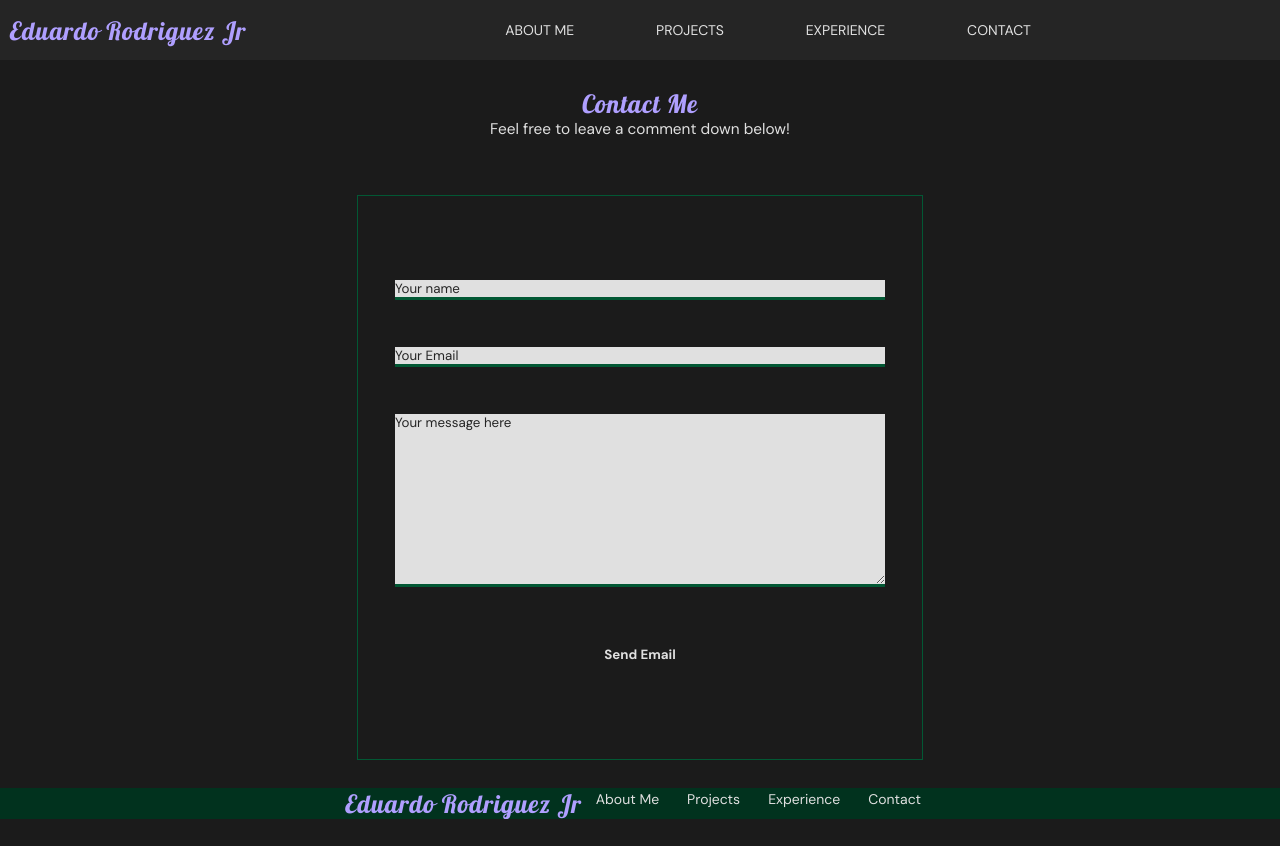
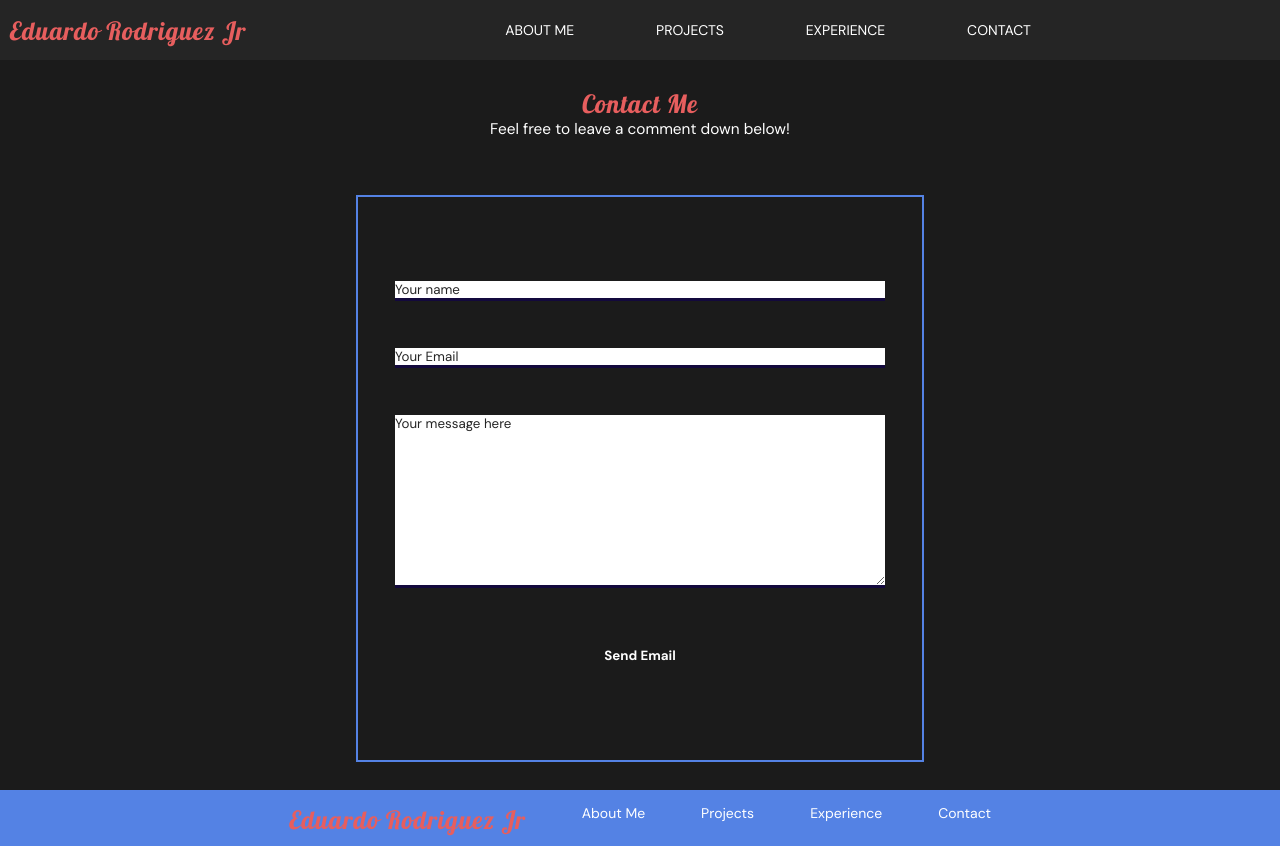
Before and after one commit to EduRodgz/117-portfolio, a Django app: page /contact/ in a window 1280 px wide. Before the commit the page ends 819 px from the top, so only its background shows below. Run offline with Django 5.2, Linux system fonts and the light colour scheme.

Commit message:
finalreport

```diff
--- a/static/css/base.css
+++ b/static/css/base.css
@@ -1,15 +1,15 @@
 /*Variables*/
 
 :root {
-    --primary-color: #AF9FFF;
-    --primary-colo-100: #EAE5FF;
-    --primry-color-300: #7F66FF;
+    --primary-color: #e75e5e;
+    --primary-color-100: #e67e7e;
+    --primry-color-300: #d82323;
 
-    --secondary-color: #025834;
-    --secondary-color-600: #04C876;
-    --secondary-color-900:  #01321E;
+    --secondary-color: #13093d;
+    --secondary-color-600: #0f0686;
+    --secondary-color-900:  #5482e4;
 
-    --neutral-color: #e0e0e0;
+    --neutral-color: #ffffff;
 
     --background-color: #1B1B1B;
 
--- a/static/css/footer.css
+++ b/static/css/footer.css
@@ -14,6 +14,7 @@ footer nav a{
     color: var(--neutral-color);
     margin: 0px 1rem;
     height: 2rem;
+    padding: 1rem;
 }
 
 footer nav a:hover{
--- a/static/css/sections.css
+++ b/static/css/sections.css
@@ -78,8 +78,10 @@
 .projects-section{
     flex-direction: column;
     padding: 2rem;
-    background-color: var(--secondary-color-900);
+    background-color: var(--background-color);
 }
+
+
 
 .technologies{
     justify-content: flex-start;
@@ -123,9 +125,13 @@ a p:nth-child(4), .experience-card p:nth-child(4){
     display: flex;
     flex-wrap: wrap;
     width: 25rem;
-    gap: 0.5rem;
+    gap: 2rem;
     padding: 0.5rem;
+    border: 1px solid var(--secondary-color-900);
 }
+
+
+
 
 .manage-section {
     flex-direction: column;
@@ -139,7 +145,7 @@ a p:nth-child(4), .experience-card p:nth-child(4){
     justify-content: space-evenly;
     width: 35rem;
     padding: 3%;
-    border: solid 1px var(--secondary-color);
+    border: solid 2px var(--secondary-color-900);
 }
 
 
@@ -181,5 +187,6 @@ a p:nth-child(4), .experience-card p:nth-child(4){
 }
 
 .primary-button:hover{
-    background: linear-gradient(135deg, var(--neutral-color) 0%, var(--primary-color-300) 100%);
+    opacity: 10;
+    border: 2px solid var(--secondary-color);
 }
--- a/templates/base.html
+++ b/templates/base.html
@@ -55,10 +55,10 @@
     {% block content %}
     {% endblock content %}
     <footer>
-        <a href="{% url 'about'%}">
-            <h2>Eduardo Rodriguez Jr</h2>
-        </a>
-            <nav class="nav-footer center">
+        <nav class="nav-footer center">
+                <a href="{% url 'about'%}">
+                    <h2>Eduardo Rodriguez Jr</h2>
+                </a>
                 <a href="{% url 'about' %}">About Me</a>
                 <a href="{% url 'projects_list' %}">Projects</a>
                 <a href="{% url 'experience_list' %}">Experience</a>
--- a/templates/pages/about.html
+++ b/templates/pages/about.html
@@ -7,7 +7,7 @@
 <section class="about-section">
 
     <div class="img-container center">
-        <img id="about-img" src="{% static './img/logo.png'%}" alt="">
+        <img id="about-img" src="{% static './img/pepe.jpg'%}" alt="">
     </div>
 
     <div class="description-container center">
```
Also changed, not shown: db.sqlite3, projects_images/pexels-alexander-suhorucov-6457521.jpg (added), projects_images/pexels-ann-h-14936124.jpg (added), projects_images/pexels-dmitry-zvolskiy-2199190.jpg (added), static/img/pepe.jpg (added).
